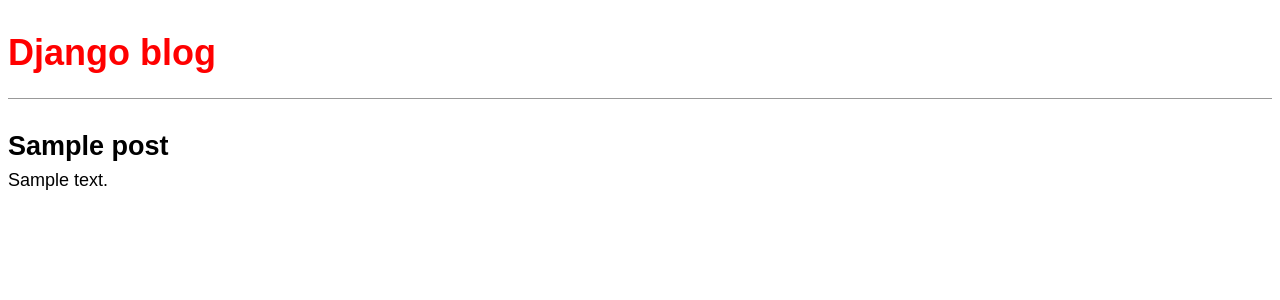
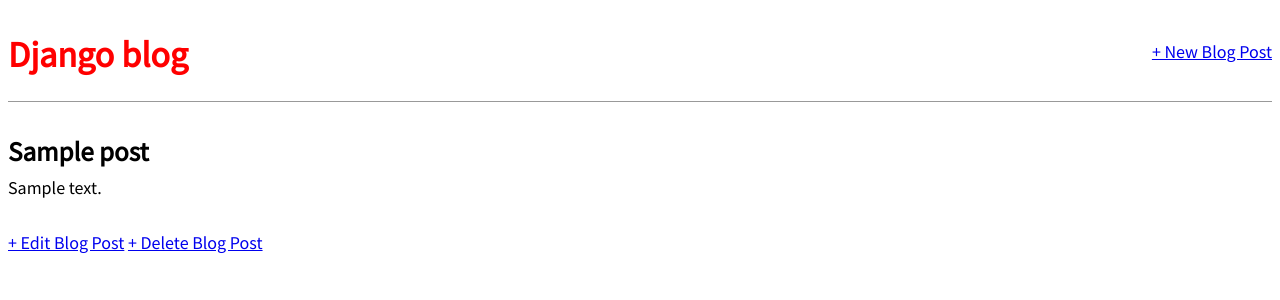
Before and after one commit to andreaaazo/django-beginner-book, a Django app: page /post/1 in a window 1280 px wide. Shown: the top 300 px of the page. Run offline with Django 4.2, Linux system fonts and the light colour scheme; tables that the repository leaves empty hold one stand-in row (values such as "Sample post").

Commit message:
Project 4, blog_project | Added Chapter 6: Forms

```diff
--- a/blog/blog/models.py
+++ b/blog/blog/models.py
@@ -1,15 +1,18 @@
 from django.db import models
+from django.urls import reverse
 
 # Create your models here.
 class Post(models.Model):
     title = models.CharField(max_length=200)
     author = models.ForeignKey(
-        'auth.User',
+        "auth.User",
         on_delete=models.CASCADE,
-
     )
 
     body = models.TextField()
 
     def __str__(self) -> str:
         return self.title
+
+    def get_absolute_url(self):
+        return reverse("post_detail", args=[str(self.id)])
--- a/blog/blog/urls.py
+++ b/blog/blog/urls.py
@@ -1,9 +1,18 @@
 from django.urls import path
 
-from .views import BlogListView, BlogDetailView
+from .views import (
+    BlogListView,
+    BlogDetailView,
+    BlogCreateView,
+    BlogUpdateView,
+    BlogDeleteView,
+)
 
 
 urlpatterns = [
-    path('', BlogListView.as_view(), name="home"),
-    path('post/<int:pk>', BlogDetailView.as_view(), name='post_detail')
+    path("", BlogListView.as_view(), name="home"),
+    path("post/<int:pk>", BlogDetailView.as_view(), name="post_detail"),
+    path("post/new/", BlogCreateView.as_view(), name="post_new"),
+    path("post/<int:pk>/edit/", BlogUpdateView.as_view(), name="post_edit"),
+    path("post/<int:pk>/delete/", BlogDeleteView.as_view(), name="post_delete"),
 ]
--- a/blog/blog/views.py
+++ b/blog/blog/views.py
@@ -1,12 +1,38 @@
 from django.shortcuts import render
-from django.views.generic import ListView, DetailView
+from django.views.generic import (
+    ListView,
+    DetailView,
+    CreateView,
+    UpdateView,
+    DeleteView,
+)
 from .models import Post
+from django.urls import reverse_lazy
 
 # Create your views here.
 class BlogListView(ListView):
     model = Post
-    template_name = 'home.html'
+    template_name = "home.html"
+
 
 class BlogDetailView(DetailView):
     model = Post
-    template_name = 'post_detail.html'
+    template_name = "post_detail.html"
+
+
+class BlogCreateView(CreateView):
+    model = Post
+    template_name = "post_new.html"
+    fields = "__all__"
+
+
+class BlogUpdateView(UpdateView):
+    model = Post
+    template_name = "post_edit.html"
+    fields = ["title", "body"]
+
+
+class BlogDeleteView(DeleteView):
+    model = Post
+    template_name = "post_delete.html"
+    success_url = reverse_lazy("home")
--- a/blog/templates/base.html
+++ b/blog/templates/base.html
@@ -1,16 +1,23 @@
-{% load static %}
-<html lang="en">
+{% load static %} <html>
+
 <head>
     <title>Django blog</title>
+    <link href="https://fonts.googleapis.com/css?family=Source+Sans+Pro:􏰀􏰁􏰁" rel="stylesheet">
     <link href="{% static 'css/base.css' %}" rel="stylesheet">
 </head>
+
 <body>
-    <header>
-        <h1><a href="{% url 'home' %}">Django blog</a></h1>
-    </header>
     <div>
-        {% block content %}
-        {% endblock content %}
+        <header>
+            <div class="nav-left">
+                <h1><a href="{% url 'home' %}">Django blog</a></h1>
+            </div>
+            <div class="nav-right">
+                <a href="{% url 'post_new' %}">+ New Blog Post</a>
+            </div>
+        </header>
+        {% block content %} {% endblock content %}
     </div>
 </body>
+
 </html>
--- a/blog/templates/post_detail.html
+++ b/blog/templates/post_detail.html
@@ -6,4 +6,6 @@
     <p>{{ object.body }}</p>
 </div>
 
+<a href="{% url 'post_edit' post.pk %}">+ Edit Blog Post</a>
+<a href="{% url 'post_delete' post.pk %}">+ Delete Blog Post</a>
 {% endblock content %}
```
Also changed, not shown: blog/blog/tests.py (+31 -0 lines), blog/templates/post_delete.html (added, +10 -0 lines), blog/templates/post_edit.html (added, +8 -0 lines), blog/templates/post_new.html (added, +8 -0 lines).
